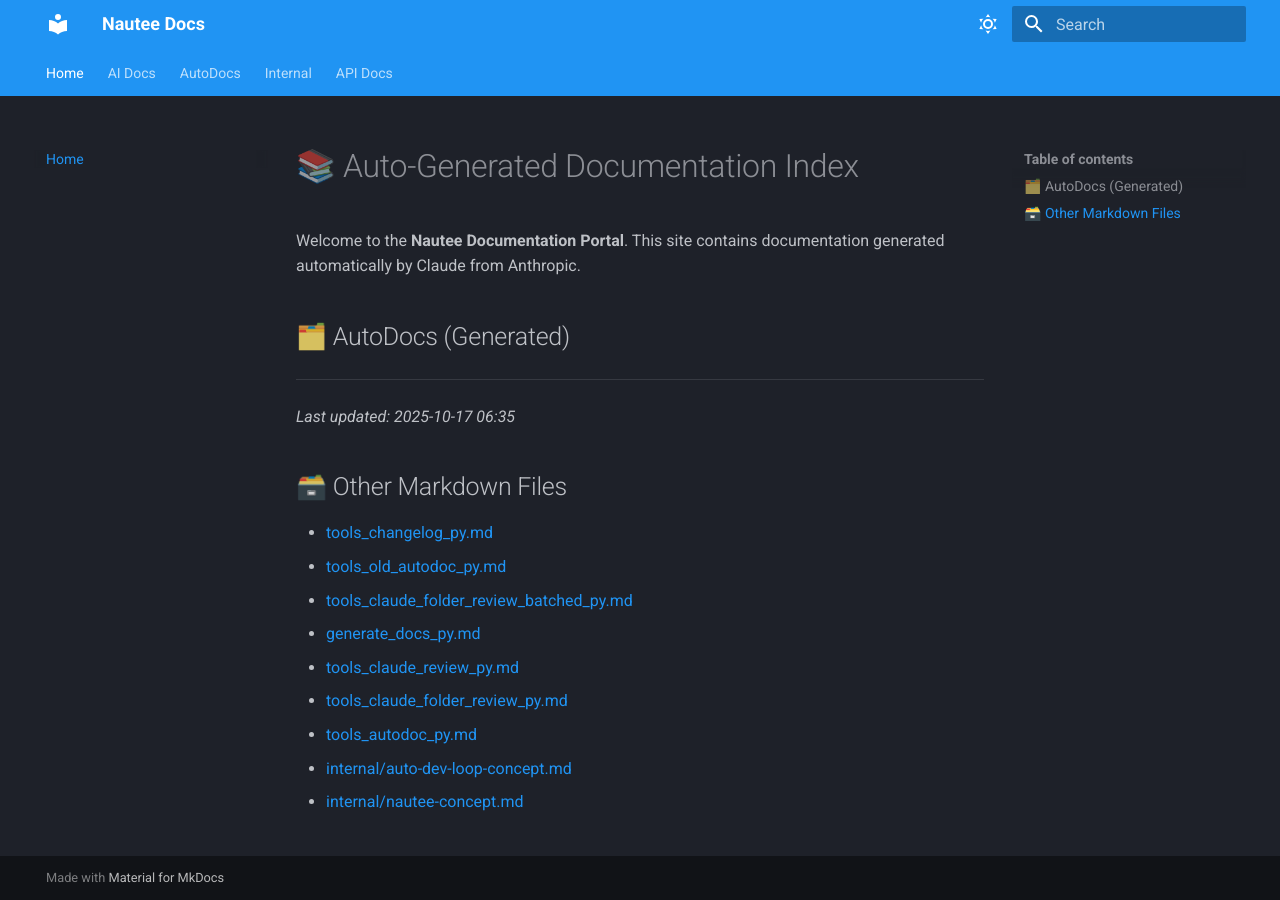
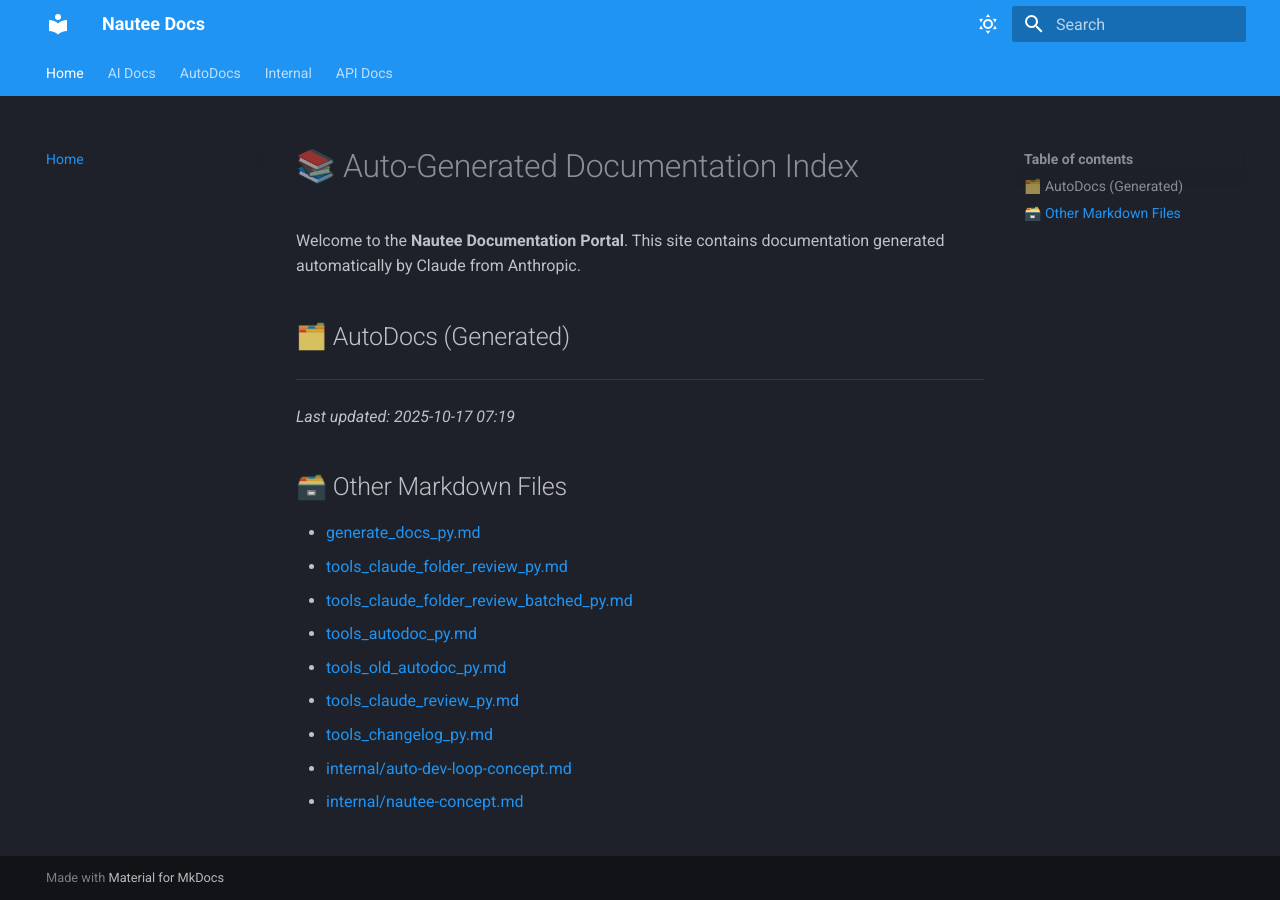
Before and after one commit to 48Nauts-Operator/nautee, an MkDocs documentation site: the page built from docs/index.md, in a window 1280 px wide. Built offline with MkDocs 1.6.1 and Material for MkDocs 9.7.7, drawn with Linux system fonts in a browser that asks for light colours.

Commit message:
🤖 Auto-update docs via Nautee

```diff
--- a/docs/index.md
+++ b/docs/index.md
@@ -7,16 +7,16 @@ Welcome to the **Nautee Documentation Portal**. This site contains documentation
 
 ---
 
-_Last updated: 2025-10-17 06:35_
+_Last updated: 2025-10-17 07:19_
 
 ## 🗃️ Other Markdown Files
 
+- [generate_docs_py.md](generate_docs_py.md)
+- [tools_claude_folder_review_py.md](tools_claude_folder_review_py.md)
+- [tools_claude_folder_review_batched_py.md](tools_claude_folder_review_batched_py.md)
+- [tools_autodoc_py.md](tools_autodoc_py.md)
+- [tools_old_autodoc_py.md](tools_old_autodoc_py.md)
+- [tools_claude_review_py.md](tools_claude_review_py.md)
 - [tools_changelog_py.md](tools_changelog_py.md)
-- [tools_old_autodoc_py.md](tools_old_autodoc_py.md)
-- [tools_claude_folder_review_batched_py.md](tools_claude_folder_review_batched_py.md)
-- [generate_docs_py.md](generate_docs_py.md)
-- [tools_claude_review_py.md](tools_claude_review_py.md)
-- [tools_claude_folder_review_py.md](tools_claude_folder_review_py.md)
-- [tools_autodoc_py.md](tools_autodoc_py.md)
 - [internal/auto-dev-loop-concept.md](internal/auto-dev-loop-concept.md)
 - [internal/nautee-concept.md](internal/nautee-concept.md)
```
